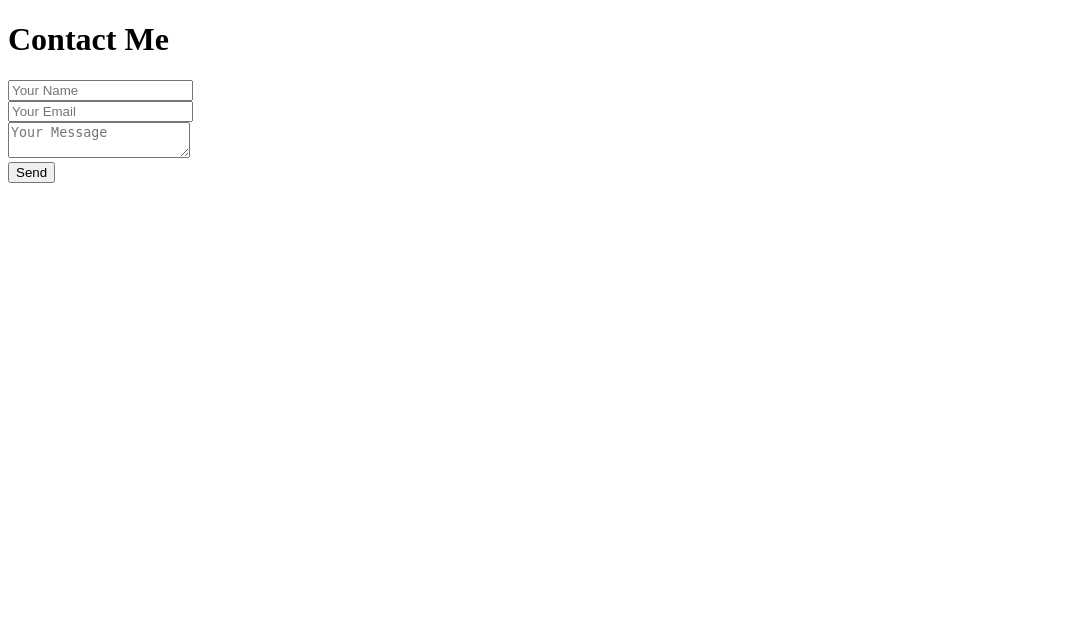
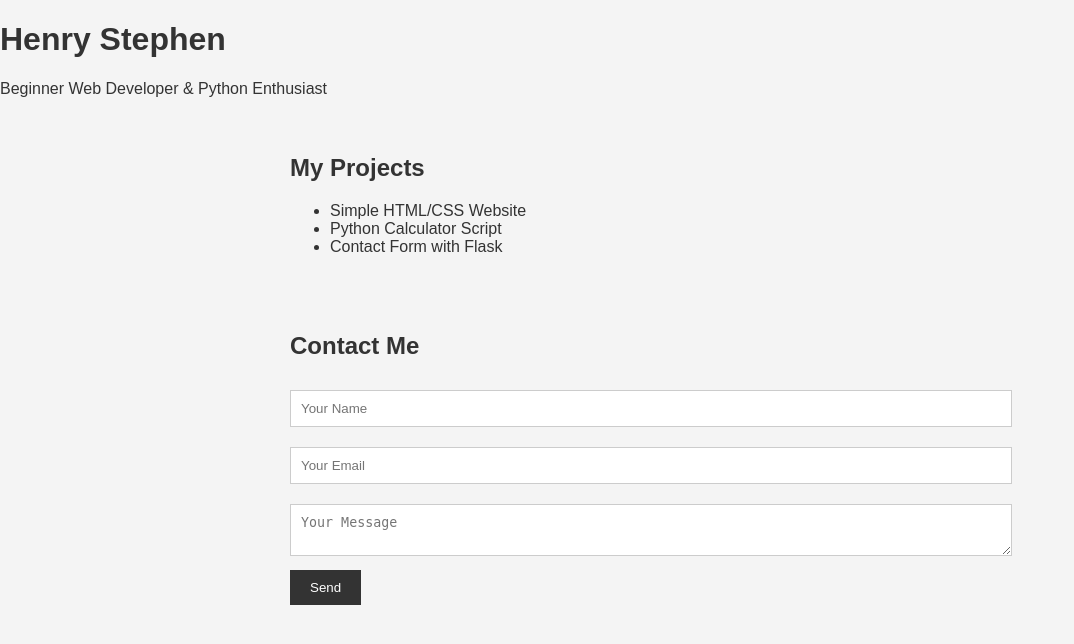
Before and after one commit to HenrysXAI/portfolio-site, a Flask app: page / in a window 1280 px wide. Shown: the top 644 px of the page, without its empty margins (0-1074 px from the left). Run offline with Flask 3, Linux system fonts and the light colour scheme.

Commit message:
Add files via upload

```diff
--- a/templates/index.html
+++ b/templates/index.html
@@ -1,10 +1,25 @@
 <!DOCTYPE html>
-<html>
+<html lang="en">
 <head>
-    <title>Contact</title>
+    <meta charset="UTF-8">
+    <title>Henry Stephen - Portfolio</title>
+    <link rel="stylesheet" href="{{ url_for('static', filename='style.css') }}">
 </head>
 <body>
-    <h1>Contact Me</h1>
+    <h1>Henry Stephen</h1>
+    <p>Beginner Web Developer & Python Enthusiast</p>
+
+    <section>
+        <h2>My Projects</h2>
+        <ul>
+            <li>Simple HTML/CSS Website</li>
+            <li>Python Calculator Script</li>
+            <li>Contact Form with Flask</li>
+        </ul>
+    </section>
+
+    <section>
+        <h2>Contact Me</h2>
 
         {% with messages = get_flashed_messages(with_categories=true) %}
             {% if messages %}
@@ -22,5 +37,6 @@
             <textarea name="message" placeholder="Your Message"></textarea><br>
             <button type="submit">Send</button>
         </form>
+    </section>
 </body>
 </html>
```
Lines whose indentation alone changed are shown as unchanged.
